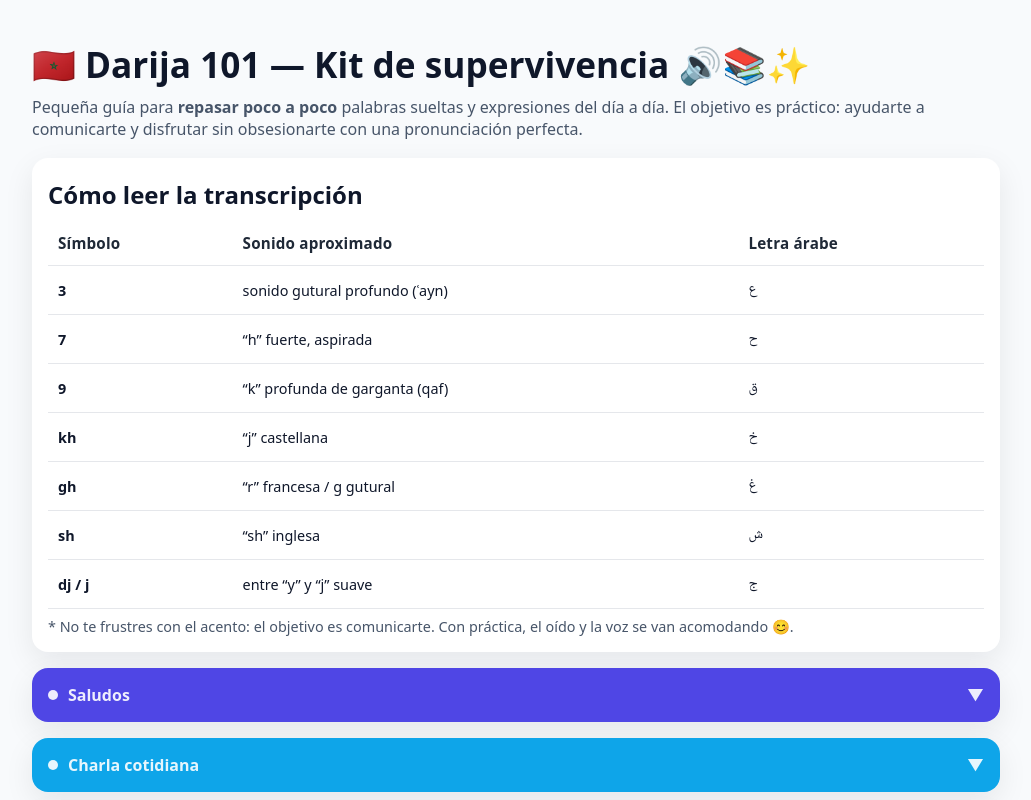
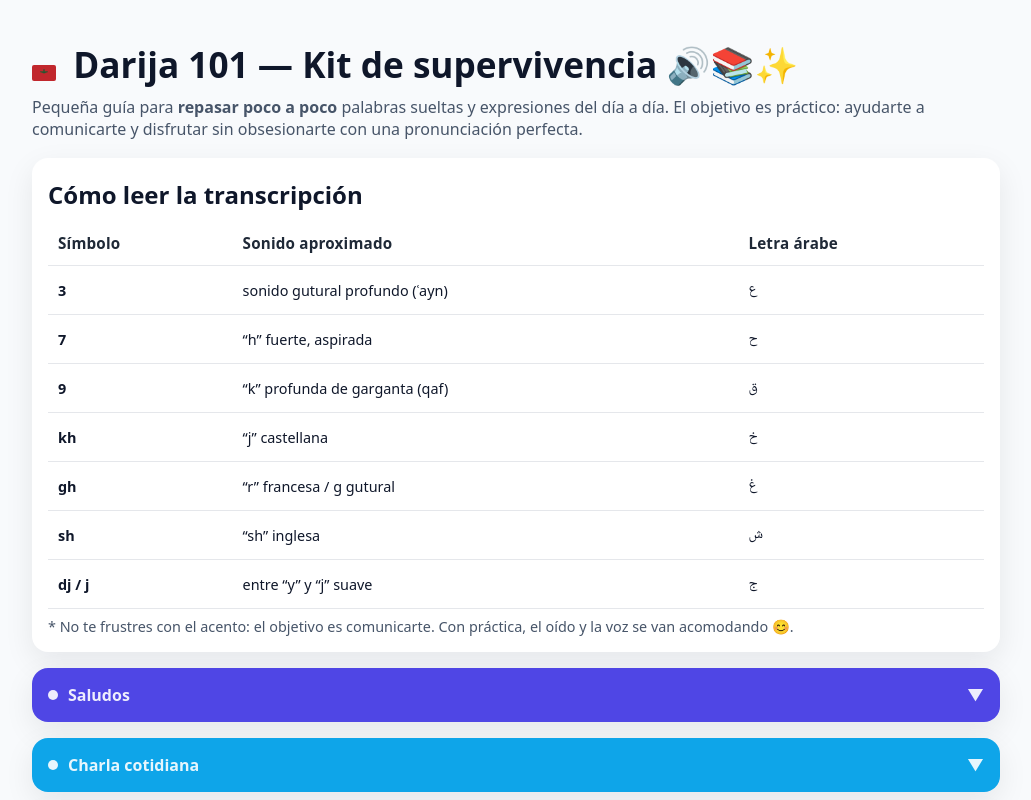
Before and after one commit to SQHCM/darija-web, a plain HTML site: page index.html in a window 1280 px wide. Shown: the top 800 px of the page, without its empty margins (124-1155 px from the left). Drawn offline with Linux system fonts and the light colour scheme.

Commit message:
Update index.html

```diff
--- a/index.html
+++ b/index.html
@@ -47,7 +47,17 @@ audio{width:160px; height:36px}
 </head>
 <body>
 <div class="container">
-<h1>🇲🇦 Darija 101 — Kit de supervivencia 🔊📚✨</h1>
+<h1>
+  <svg aria-label="Bandera de Marruecos" width="24" height="16"
+       viewBox="0 0 3 2" style="vertical-align:-3px;margin-right:8px;border-radius:2px">
+    <rect width="3" height="2" fill="#C1272D"/>
+    <!-- estrella verde (pentagrama) -->
+    <g transform="translate(1.5 1) scale(0.6)" fill="none" stroke="#006233" stroke-width="0.12">
+      <path d="M0,-0.8 L0.235,0.0 L-0.76,-0.26 L0.76,-0.26 L-0.235,0.0 Z"/>
+    </g>
+  </svg>
+  Darija 101 — Kit de supervivencia 🔊📚✨
+</h1>
   <p class="subtitle">Pequeña guía para <strong>repasar poco a poco</strong> palabras sueltas y expresiones del día a día. El objetivo es práctico: ayudarte a comunicarte y disfrutar sin obsesionarte con una pronunciación perfecta.</p>
 
   <div class="card">
```
